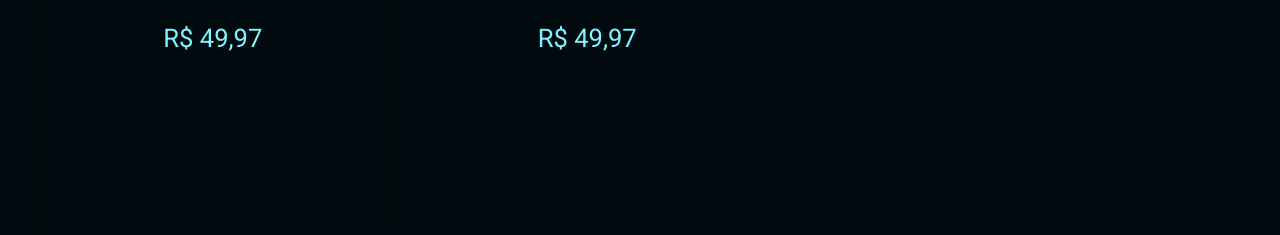
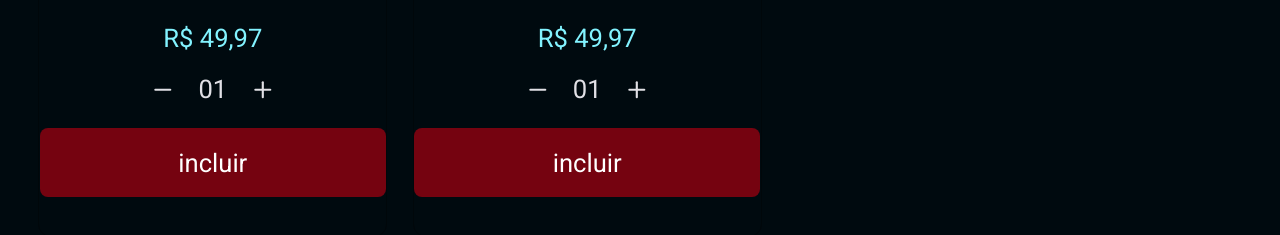
Before and after one commit to Brenobn/Front-FoodExplorer, a React (Vite) app: page / in a window 1280 px wide. Shown: the part 1093-1328 px from the top of the page. Built offline with nearby package versions, Linux system fonts and the light colour scheme.

Commit message:
Importing AddItem and Button

```diff
--- a/src/components/Dishes/index.jsx
+++ b/src/components/Dishes/index.jsx
@@ -1,4 +1,7 @@
 import { DishesCard, DishesParagraph, DishesPrice } from "./styles";
+
+import { AddItem } from "../AddItem";
+import { Button } from "../Button";
 
 import { FiHeart } from "react-icons/fi";
 
@@ -15,6 +18,8 @@ export function Dishes() {
       <DishesPrice>
         R$ 49,97
       </DishesPrice>
+      <AddItem />
+      <Button title="incluir" />
     </DishesCard>
   );
 }
```
